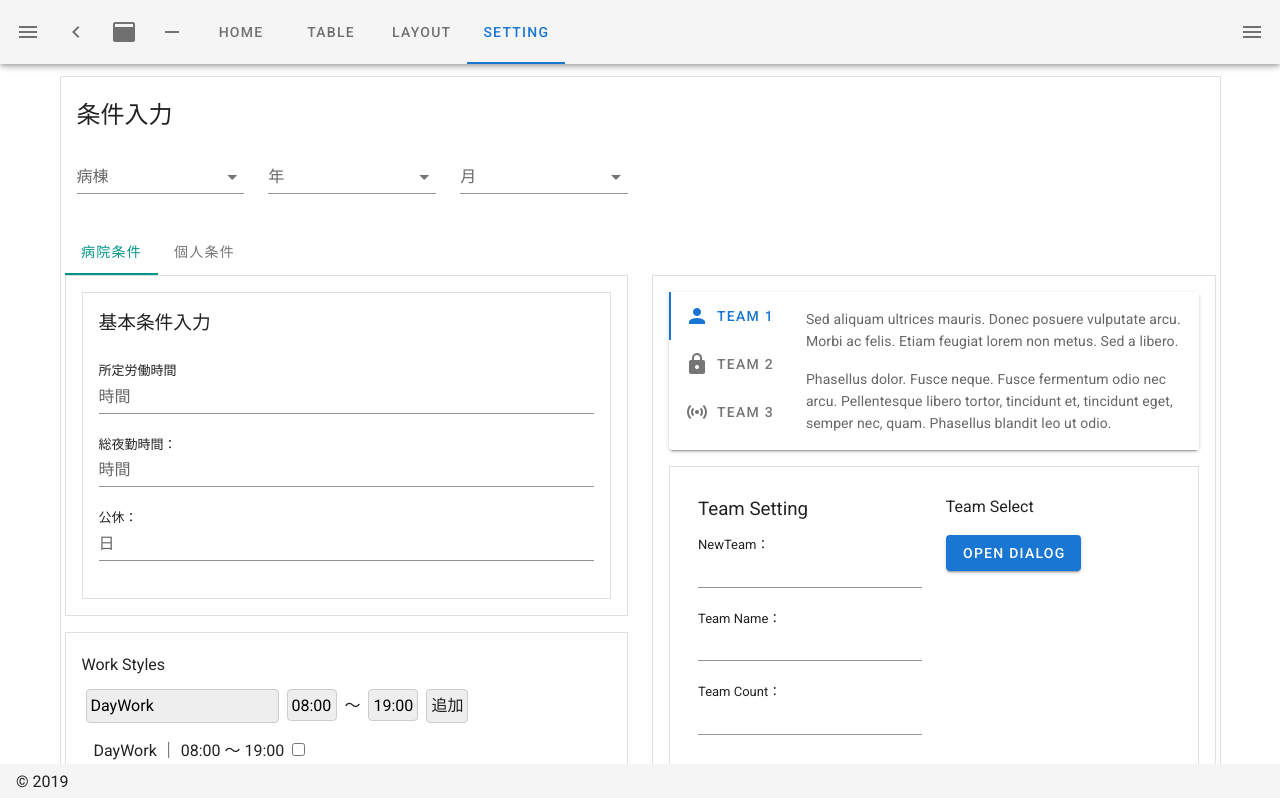
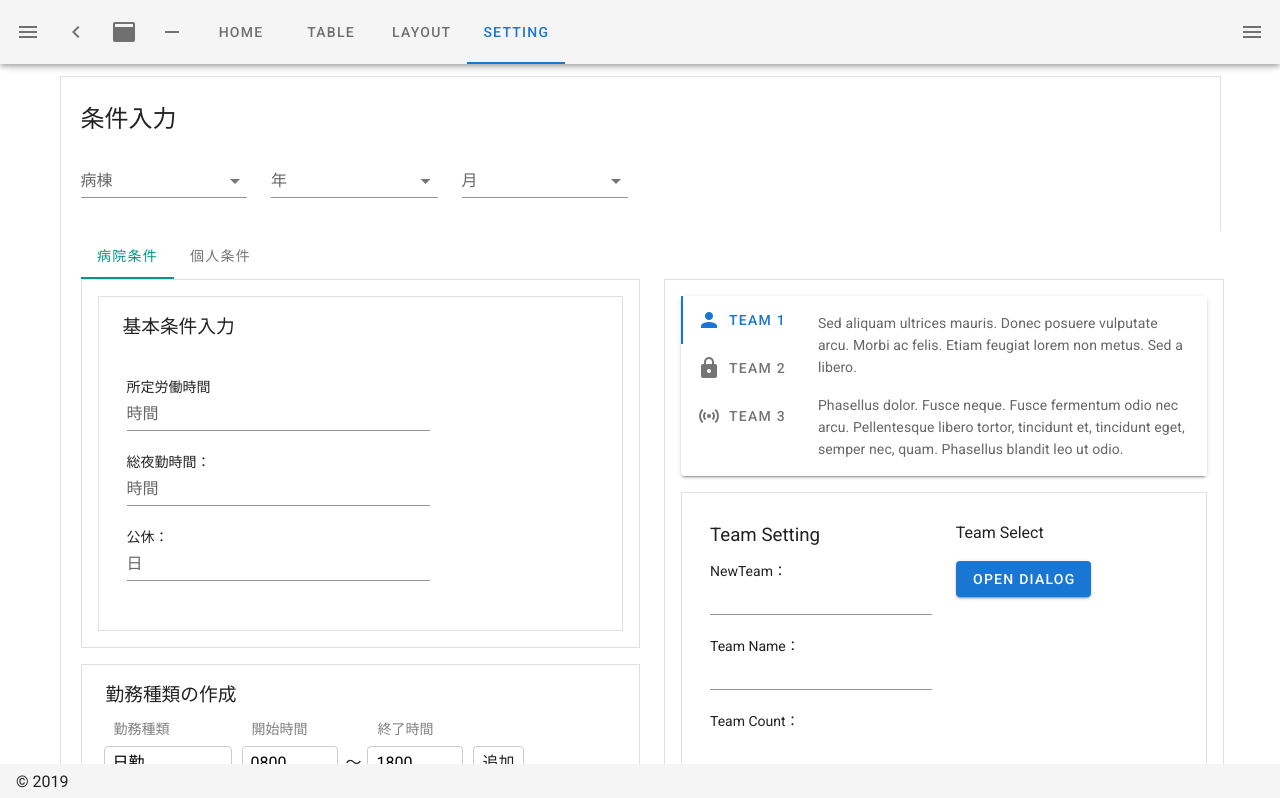
Before and after one commit to BoxPistols/nuxt-vuetify-20120, a Nuxt app: page /setting in a window 1280 px wide. Shown: the top 798 px of the page. Built offline with nearby package versions, Linux system fonts and the light colour scheme.

Commit message:
todo base

```diff
--- a/pages/setting.vue
+++ b/pages/setting.vue
@@ -3,7 +3,7 @@
   <v-row class="d-flex flex-nowrap" width="">
     <!-- Outer -->
     <v-col cols="12" class="wrap">
-      <v-card class="pa-1" outlined tile>
+      <v-card class="pa-2" outlined tile>
 
         <v-row no-gutters>
           <v-col lg="6">
@@ -22,7 +22,7 @@
           </v-col>
         </v-row>
 
-        <v-tabs color="teal" slider-color="teal">
+        <v-tabs class="ml-3" color="teal" slider-color="teal">
           <v-tab ripple>病院条件</v-tab>
           <v-tab ripple>個人条件</v-tab>
 
@@ -36,7 +36,8 @@
                   <v-col cols="12">
                     <v-card class="pa-1" outlined tile>
                       <v-col cols="12">
-                        <h3 class="pb-2">基本条件入力</h3>
+                        <h3 class="pb-2 ml-2">基本条件入力</h3>
+                        <v-col cols="8">
                           <div class="mt-4 d-flex flex-column">
                             <div class="form_title">所定労働時間</div>
                             <div class="form_field">
@@ -56,6 +57,7 @@
                             </div>
                           </div>
                         </v-col>
+                      </v-col>
                     </v-card>
                   </v-col>
                 </v-card>
@@ -67,23 +69,24 @@
                 <v-card class="totoList pa-1 mt-4" outlined tile>
                   <v-col cols="12" class="">
                     <div>
-                      <h4 class="totoList pt-1 mb-2">Work Styles</h4>
+                      <h3 class="totoList pl-2 mb-2">勤務種類の作成</h3>
                       <!-- v-on:keyup.enter="addTodo(newItemTitle) -->
-                      <input type="text" placeholder="input Style" v-model="newItemTitle">
-
-                      <select v-model="newItemSelect">
-                        <option value="08:00">08:00</option>
-                        <option value="22:00">22:00</option>
-                        <option value="12:00">12:00</option>
-                      </select>
-                      〜
-                      <select v-model="newItemJob">
-                        <option value="19:00">19:00</option>
-                        <option value="12:00">12:00</option>
-                        <option value="6:00">6:00</option>
-                      </select>
-
-                      <button type="button" name="button" v-on:click="addTodo(newItemTitle, newItemSelect, newItemJob)">追加</button>
+                      <table class="working_type">
+                        <tbody>
+                          <th>勤務種類</th>
+                          <th>開始時間</th>
+                          <th>終了時間</th>
+                          <tr>
+                            <td><input class="works" type="text" placeholder="日勤" v-model="newItemTitle"></td>
+                            <td><input class="time start" type="text" placeholder="0800" v-model="newItemSelect"> 〜</td>
+                            <td><input  class="time end" type="text" placeholder="1800" v-model="newItemJob"></td>
+                            <td> <button type="button" name="button" v-on:click="addTodo(newItemTitle, newItemSelect, newItemJob)">追加</button></td>
+                          </tr>
+                        </tbody>
+                      </table>
+                      <!-- <input type="text" placeholder="勤務種類" v-model="newItemTitle">
+                      <input type="text" placeholder="開始時間" v-model="newItemSelect">
+                      <input type="text" placeholder="終了時間" v-model="newItemJob">-->
                     </div>
 
                     <ul>
@@ -95,8 +98,7 @@
                         </p>
                       </li>
                     </ul>
-
-                    <button v-on:click="deleteTodo()">Delete</button>
+                    <button v-on:click="deleteTodo()">選択削除</button>
 
                   </v-col>
                 </v-card>
@@ -271,14 +273,14 @@ export default {
     days_max: '',
     teams: ['1A', '1B', '1C', '2A', '2B', '2C'],
     items: [{
-      title: 'DayWork',
+      title: '日勤',
       isChecked: false,
-      selItem: "08:00",
-      itemJob: "19:00"
+      selItem: "0800",
+      itemJob: "1800"
     }, ],
-    newItemTitle: 'DayWork',
-    newItemSelect: '08:00',
-    newItemJob: '19:00',
+    newItemTitle: '日勤',
+    newItemSelect: '0800',
+    newItemJob: '1800',
     active: false,
   }),
   created: function() {
@@ -296,9 +298,9 @@ export default {
           isChecked: false,
         });
       }
-      this.newItemTitle = 'DayWork'
-      this.newItemSelect = '08:00'
-      this.newItemJob = '19:00'
+      this.newItemTitle = '日勤'
+      this.newItemSelect = '0800'
+      this.newItemJob = '1800'
     },
     deleteTodo: function() {
       this.items = this.items.filter(function(item) {
@@ -321,7 +323,7 @@ h1,h2,h3,h4
   min-width: 80vw
   width: 100%
 .form_title
-  font-size: 13px
+  font-size: 14px
 .v-input.theme--light.v-text-field.v-text-field--single-line.v-text-field--is-booted
   margin: 0
   padding: 0
@@ -340,7 +342,7 @@ h1,h2,h3,h4
 // todo
 .totoList
   ul
-    margin-top: 12px
+    margin-top: 16px
   li
     line-height: 1.5
     list-style: none
@@ -355,10 +357,22 @@ h1,h2,h3,h4
     border: 1px solid #ccc
     font-size: 16px
     background: none
-    background-color: #eee
+    // background-color: #eee
     border-radius: 4px
-    padding: 4px
+    padding: 4px 8px
   select
    height: 32px
 
+table.working_type
+  th
+    text-align: left
+    font-weight: normal
+    padding-left: 14px
+    font-size: 14px
+    color: gray
+  input
+    &.works
+      width: 8em
+    &.time
+      width: 6em
 </style>
```
Lines whose indentation alone changed are shown as unchanged.
